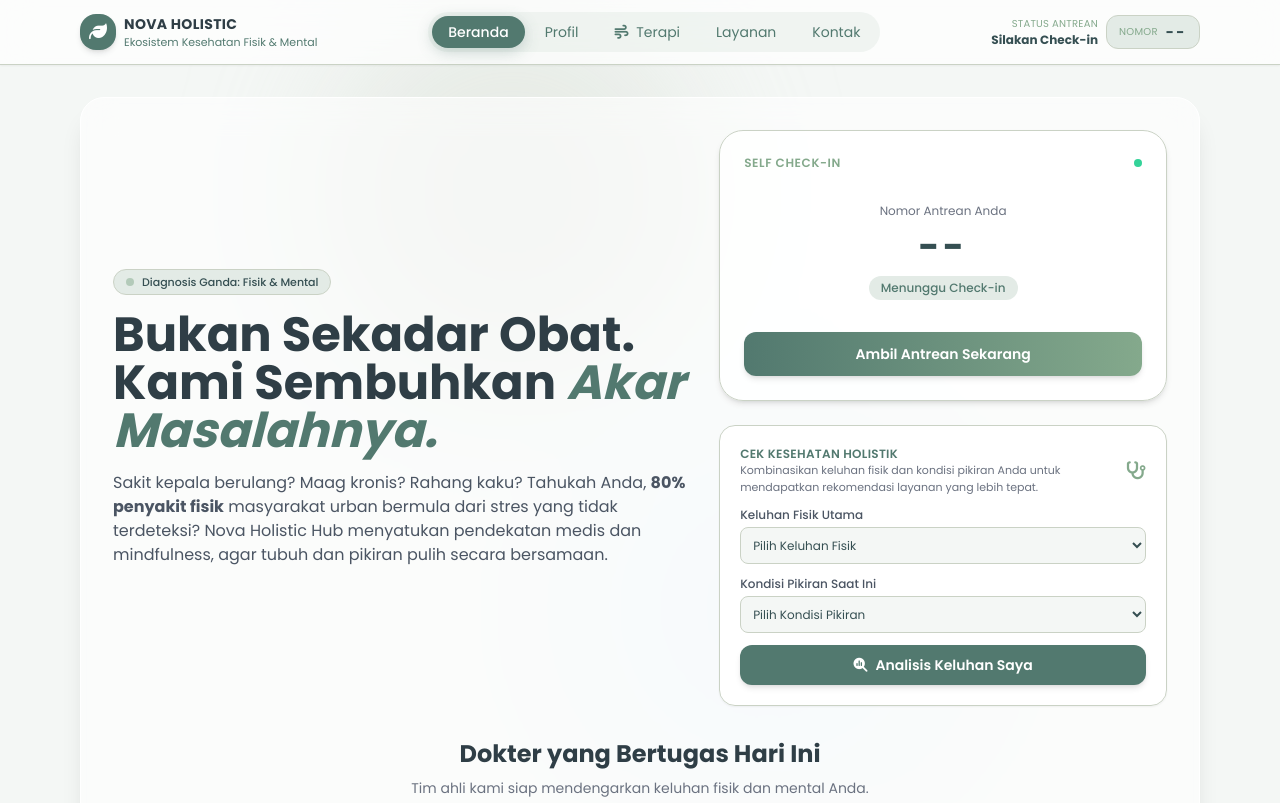
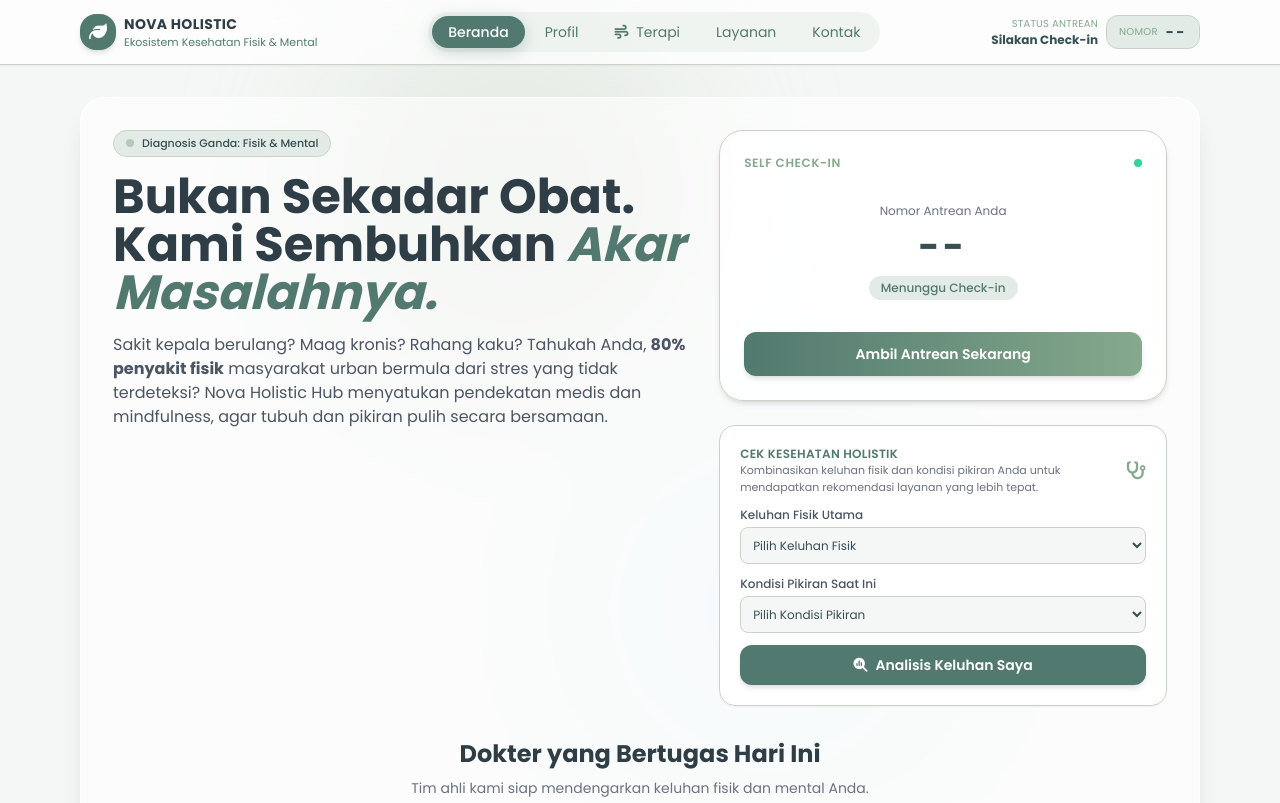
Before and after one commit to smartonesda/unipro-team-1, a plain HTML site: page index.html in a window 1280 px wide. Shown: the top 803 px of the page. Drawn offline with nearby package versions, Linux system fonts and the light colour scheme.

Commit message:
Perbaikan Layout Halaman Beranda

```diff
--- a/index.html
+++ b/index.html
@@ -133,7 +133,7 @@
 
           <!-- HERO SECTION SEKARANG DI DALAM #beranda -->
           <!-- HERO BERANDA -->
-<section class="mb-8 grid md:grid-cols-[1.3fr,1fr] gap-6 items-center">
+<section class="mb-8 grid md:grid-cols-[1.3fr,1fr] gap-6 items-start">
   <!-- KOLOM KIRI: Badge + Headline + Deskripsi -->
   <div class="space-y-4">
     <div
```
